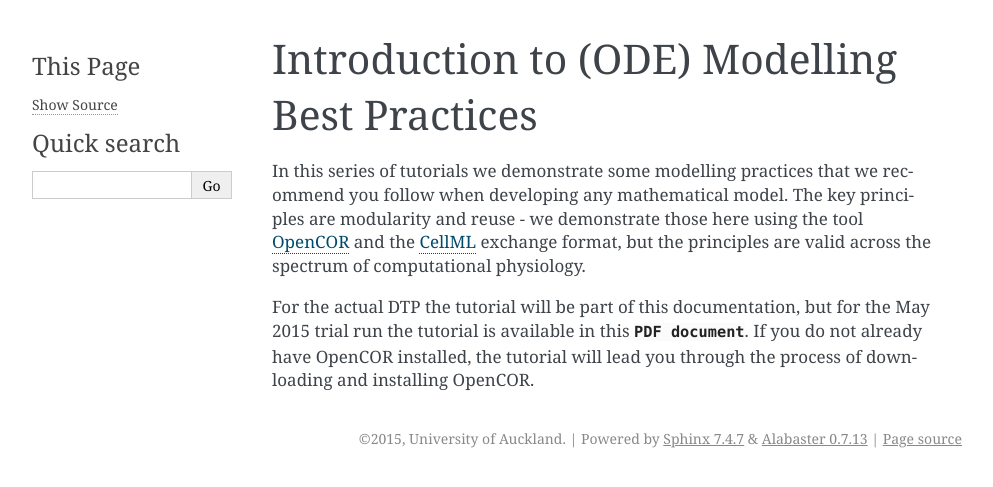
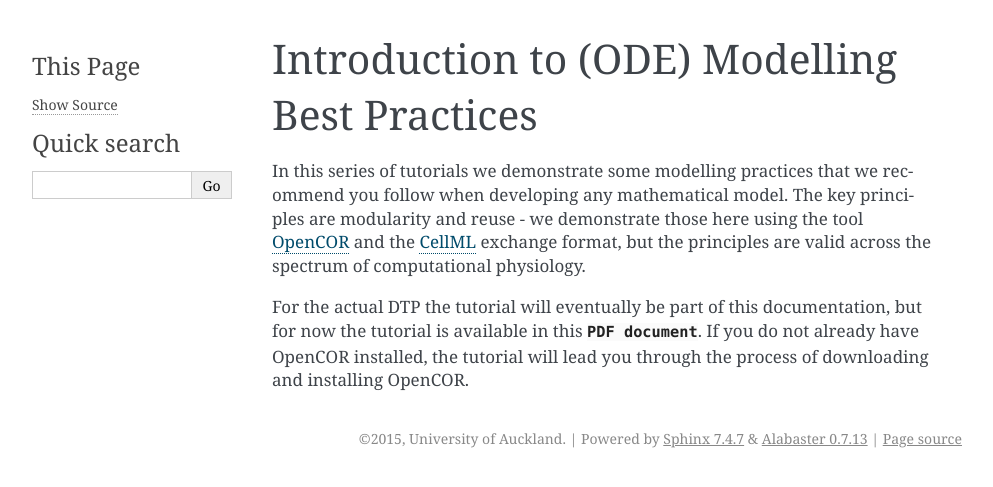
Before and after one commit to ABI-Tutorials/DTP-CompPhys, a Sphinx documentation site: the page built from source/modellingbestpractices.rst, in a window 1280 px wide. Shown: the top 487 px of the page, without its empty margins (148-1141 px from the left). Built offline with Sphinx 7.4.7, drawn with Linux system fonts in a browser that asks for light colours; pages that are not in the unit, such as notebooks, are missing from menus.

Commit message:
update the version of the OpenCOR tutorial PDF used and remove reference to the May trial run

```diff
--- a/source/modellingbestpractices.rst
+++ b/source/modellingbestpractices.rst
@@ -5,4 +5,4 @@
 
 In this series of tutorials we demonstrate some modelling practices that we recommend you follow when developing any mathematical model. The key principles are modularity and reuse - we demonstrate those here using the tool `OpenCOR <http://opencor.ws>`_ and the `CellML <http://cellml.org>`_ exchange format, but the principles are valid across the spectrum of computational physiology.
 
-For the actual DTP the tutorial will be part of this documentation, but for the May 2015 trial run the tutorial is available in this :download:`PDF document </_static/OpenCOR Tutorial v8.pdf>`. If you do not already have OpenCOR installed, the tutorial will lead you through the process of downloading and installing OpenCOR.
+For the actual DTP the tutorial will eventually be part of this documentation, but for now the tutorial is available in this :download:`PDF document </_static/OpenCOR Tutorial v17.pdf>`. If you do not already have OpenCOR installed, the tutorial will lead you through the process of downloading and installing OpenCOR.
```
Also changed, not shown: 2 other files.
